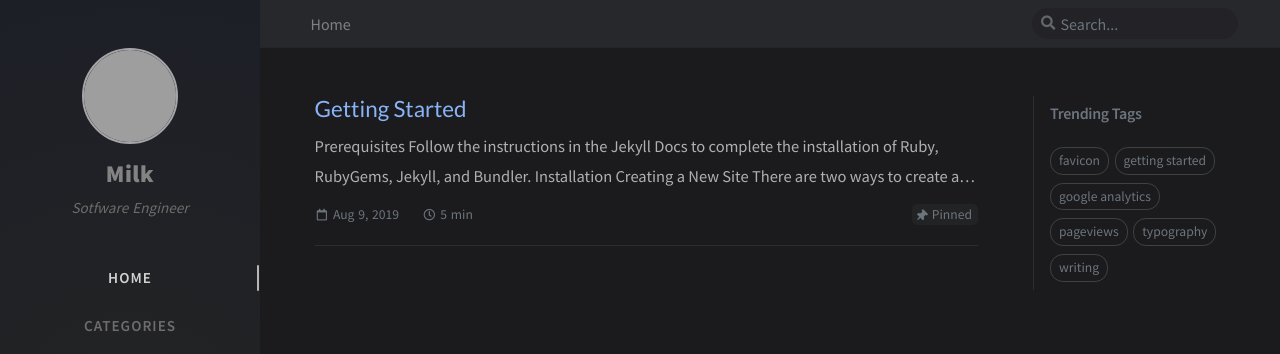
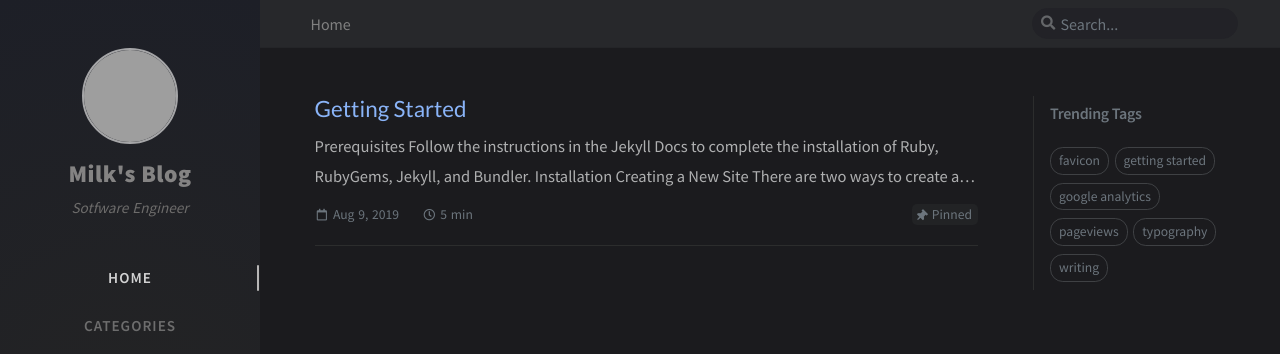
Before and after one commit to Milk377/Milk377.github.io2, a Jekyll site: the page built from index.html, in a window 1280 px wide. Shown: the top 354 px of the page. Built offline with Jekyll 4.4.1, drawn with Linux system fonts in a browser that asks for light colours; nearby versions of some CDN libraries; comment, search, counter and statistics services are not loaded; grey boxes are pictures that could not be loaded.

Commit message:
Update _config.yml

```diff
--- a/_config.yml
+++ b/_config.yml
@@ -18,7 +18,7 @@ timezone: Asia/Shanghai
 # jekyll-seo-tag settings › https://github.com/jekyll/jekyll-seo-tag/blob/master/docs/usage.md
 # ↓ --------------------------
 
-title: Milk                          # the main title
+title: Milk's Blog                          # the main title
 
 tagline: Sotfware Engineer   # it will display as the sub-title
 
```
